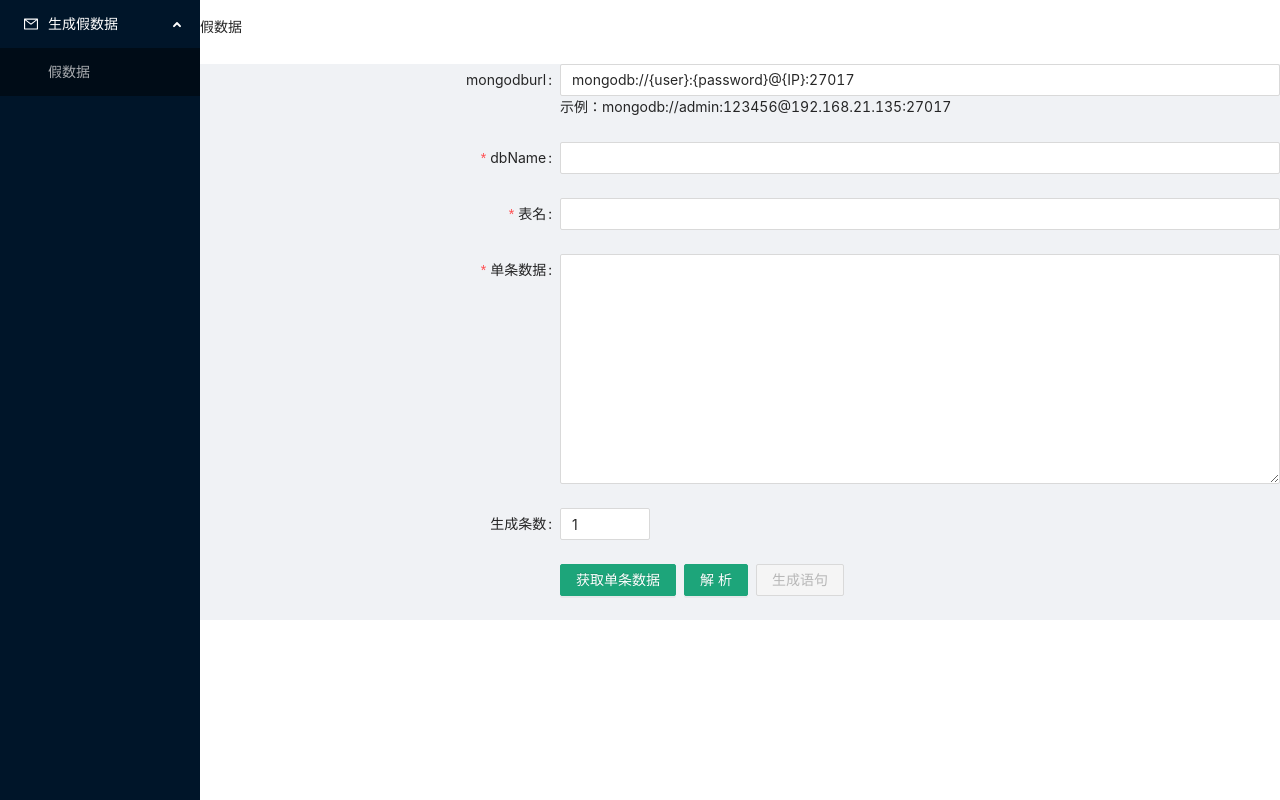
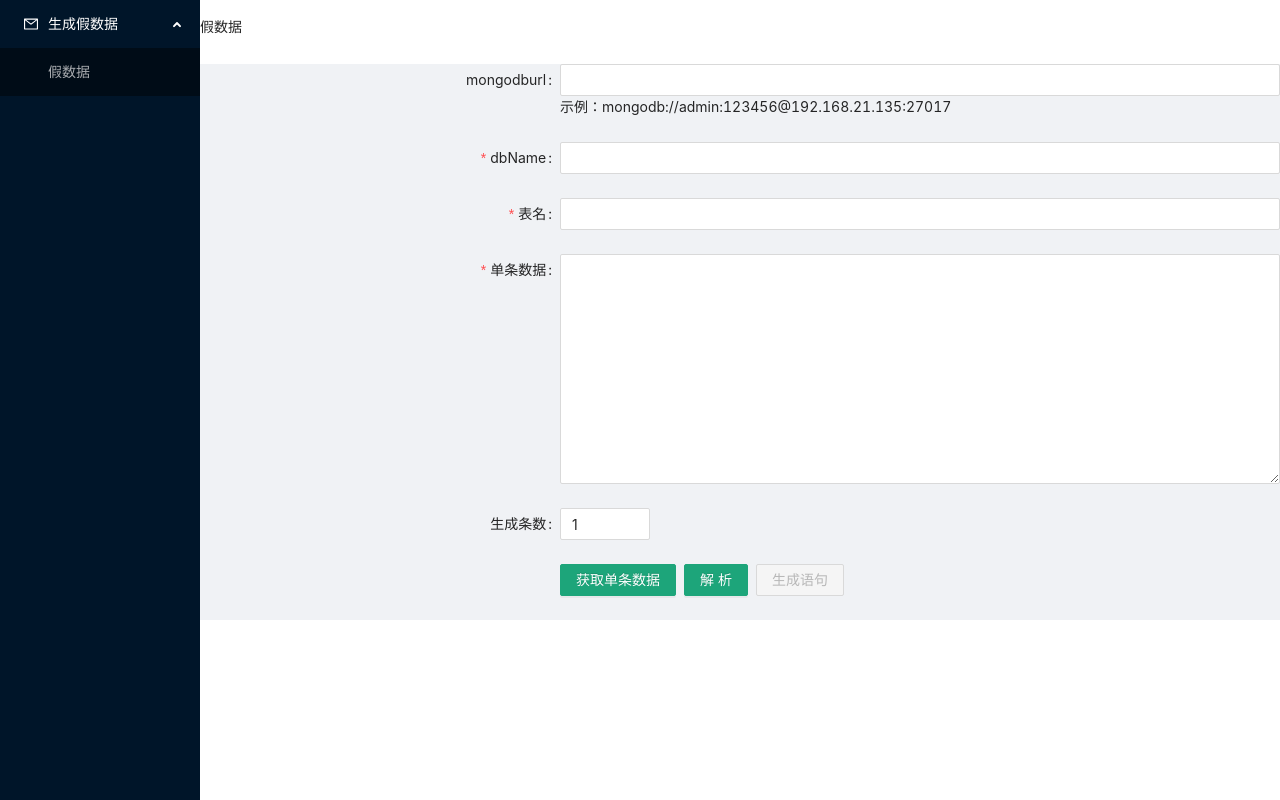
Before and after one commit to lzcrwxl/fakeData, a React (Create React App) app in the folder web/: page / in a window 1280 px wide. Built offline with nearby package versions, Linux system fonts and the light colour scheme.

Commit message:
修复显示问题

```diff
--- a/web/src/views/fakeData.js
+++ b/web/src/views/fakeData.js
@@ -8,6 +8,7 @@ import {
   DatePicker,
   message,
   Space,
+  Tag,
 } from "antd";
 import moment from "moment";
 import React, { useState, useEffect } from "react";
@@ -133,7 +134,7 @@ const Vehicle = () => {
       initialValues={{
         generateNum: 1,
         deleted: false,
-        mongodburl: "mongodb://{user}:{password}@{IP}:27017",
+        mongodburl: "",
         dbName: "",
       }}
       onFinish={onFinish}
@@ -235,6 +236,20 @@ const Vehicle = () => {
               <Option value="cph">车牌号</Option>
             </Select>
           </Form.Item>
+          <Form.Item shouldUpdate>
+            {() => {
+              if (k === 0) {
+                return (
+                  <>
+                    <span>
+                      <Tag color="#2db7f5">说明：</Tag>
+                    </span>
+                    <span>当选择随机数，输入框包含<b>","</b>会从指定输入框中的多个数据选择随机数，否则从字典表中选择随机数</span>
+                  </>
+                );
+              }
+            }}
+          </Form.Item>
         </Form.Item>
       ))}
     </Form>
```
